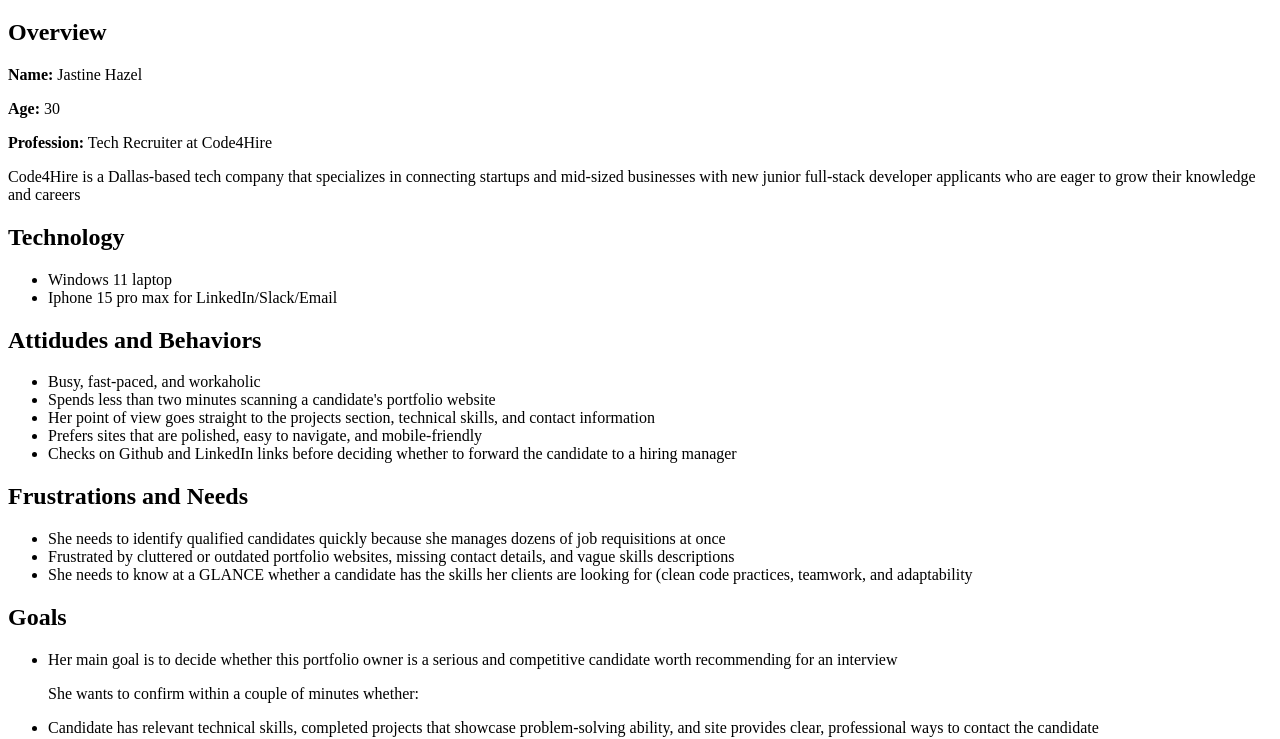
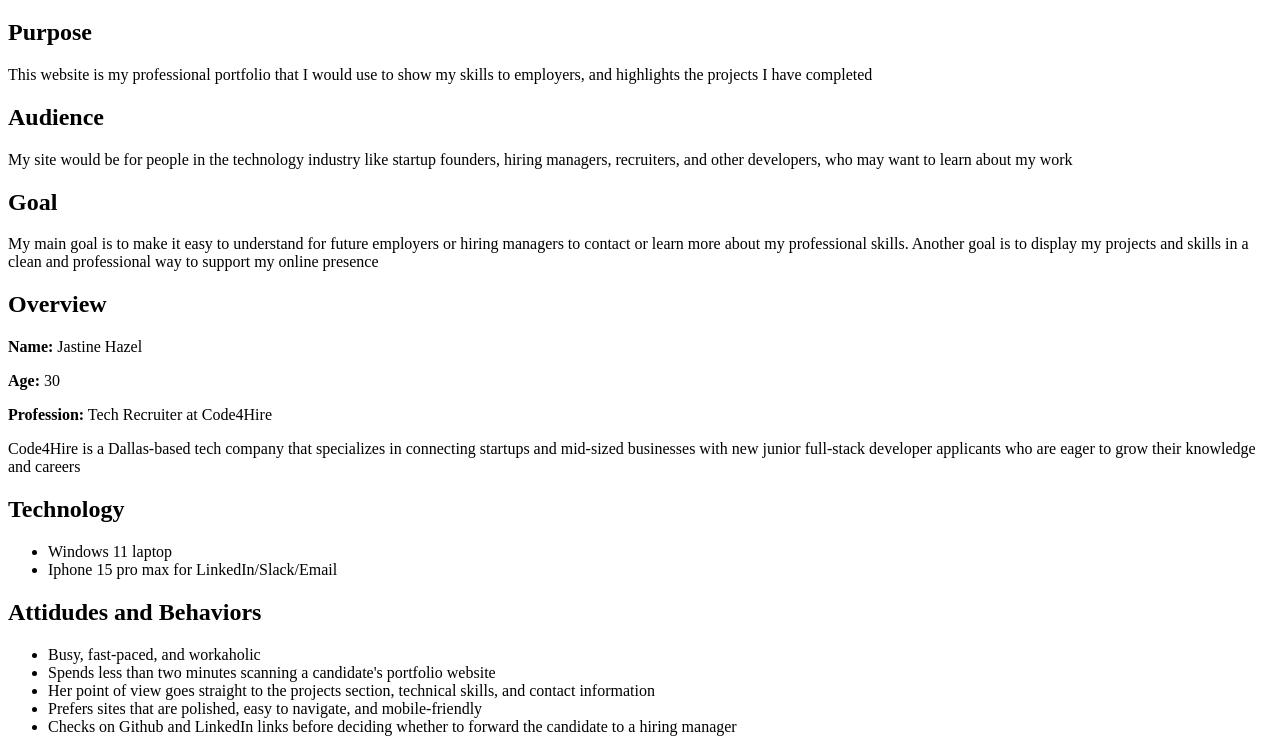
Before and after one commit to dmascardo/portfolio-denise-rose, a plain HTML site: page documentation/milestone-1.html in a window 1280 px wide. Shown: the part 61-800 px from the top of the page. Drawn offline with Linux system fonts and the light colour scheme.

Commit message:
adding purpose,audience and goal right now

```diff
--- a/documentation/milestone-1.html
+++ b/documentation/milestone-1.html
@@ -12,6 +12,18 @@
         <h1>Persona: Jastine Hazel</h1>
     </header>
 <main>
+    <section id="Purpose">
+    <h2>Purpose</h2>
+        <p>This website is my professional portfolio that I would use to show my skills to employers, and highlights the projects I have completed</p>
+    </section>
+    <section id="Audience">
+        <h2>Audience</h2>
+        <p>My site would be for people in the technology industry like startup founders, hiring managers, recruiters, and other developers, who may want to learn about my work</p>
+    </section>
+    <section id ="Goal">
+        <h2>Goal</h2>
+        <p> My main goal is to make it easy to understand for future employers or hiring managers to contact or learn more about my professional skills. Another goal is to display my projects and skills in a clean and professional way to support my online presence</p>
+    </section>
     <section id="overview">
         <h2>Overview</h2>
         <p><strong>Name:</strong> Jastine Hazel </p>
```
